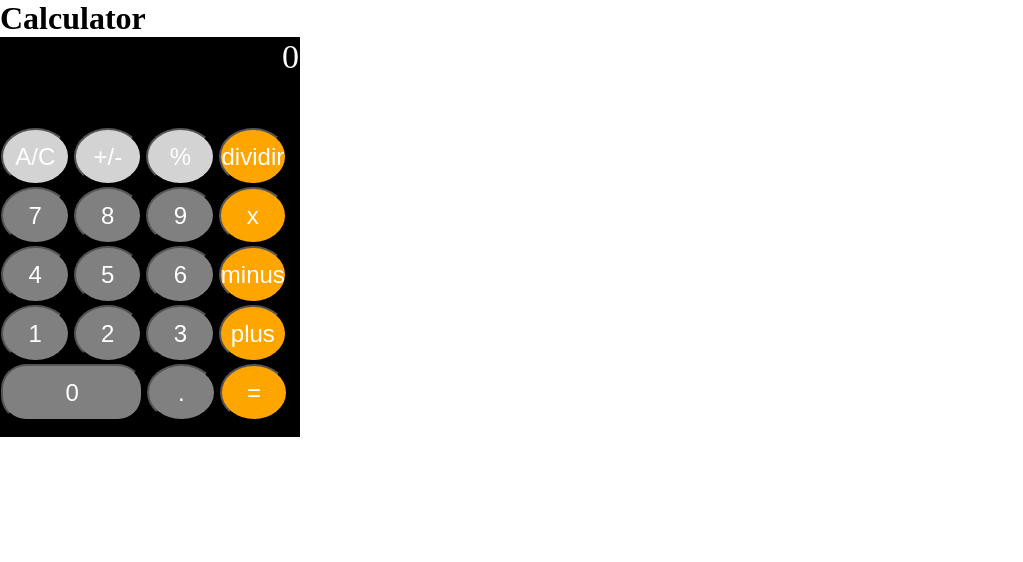
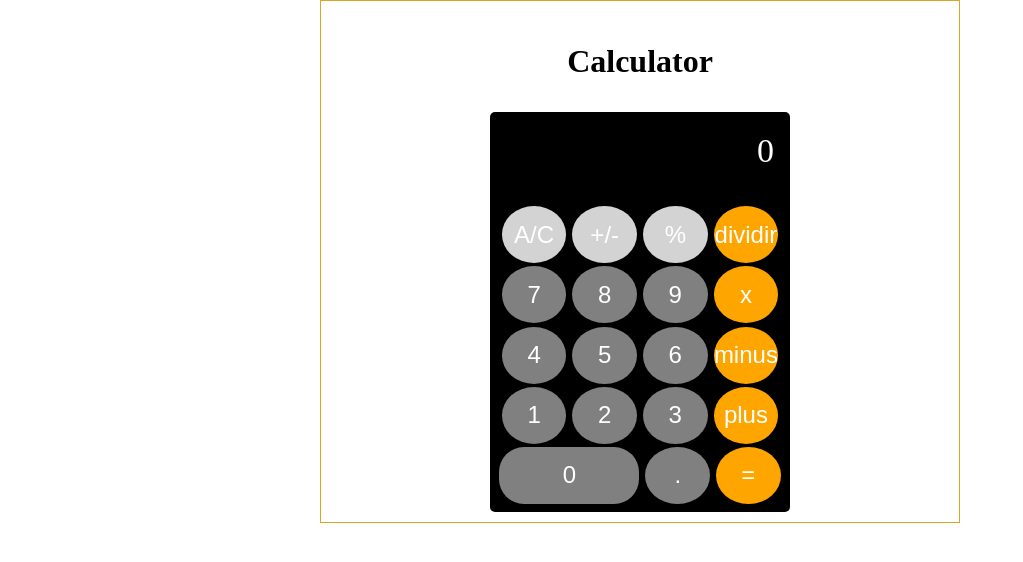
Before and after one commit to FranRojas/calculator, a plain HTML site: page index.html in a window 1280 px wide. Shown: the whole page, without its empty margins (0-1023 px from the left). Drawn offline with Linux system fonts and the light colour scheme.

Commit message:
Added JS file

```diff
--- a/index.html
+++ b/index.html
@@ -8,9 +8,10 @@
     <title>Calculator</title>
 </head>
 <body>
-    <div><h1>Calculator</h1></div>
+
+    <div class="wrapper">
+        <div class="title"><h1>Calculator</h1></div>
         <div class="container">
-
             <div class="display">0</div>
             <div class="btn-layout">
                 <div class="buttons column">
@@ -44,10 +45,8 @@
 
                 </div>
             </div>
-
-
-
-
         </div>
+    </div>
+    <script src="./script.js"></script>
 </body>
 </html>
--- /dev/null
+++ b/script.js
@@ -0,0 +1,24 @@
+let total = 0
+const display =  document.querySelector('.display');
+const show = ()=>{
+    console.log(btn)
+}
+
+const btn= document.querySelector('.btn').addEventListener('click',function(event){
+
+        console.log(event.target.innerText)})
+
+
+
+
+
+
+
+const addition = (a,b)=> {
+    total= a+b;
+    return display.textContent = total
+}
+const multiply = (a,b) => {
+    total = a * b;
+    return display.textContent = total
+}
--- a/style.css
+++ b/style.css
@@ -3,31 +3,46 @@
     padding: 0;
     box-sizing: border-box;
 }
+.wrapper{
+    margin: auto;
+    width: 50%;
+    padding: 10px;
+    border:solid 1px goldenrod;
+}
 .container{
-    border : solid 1px #000;
+    border-radius: 5px;;
     background-color: #000;
     width: 300px;
     height: 400px;
+    margin: auto;
+    margin-top: 2rem;
+}
+.title{
+    text-align: center;
+    margin-top: 2rem;
 }
 .display{
     color: #FFFFFF;
     text-align: right;
+    margin-right: 1rem;
+    padding-top: 20px;
     height: 90px;
     font-size: 34px;
-
 }
 .btn-layout{
     height: 300px;
+    text-align: center;
+
 }
 .btn {
     border-radius: 50%;
-    width: 23%;
+    width: 22%;
     height: 100%;
-    padding:0;
+    margin:1px;
     font-size: 1.5rem;
     background-color: grey;
     color: #FFFFFF;
-
+    border: none;
 }
 .calc-btn{
     background-color: orange;
@@ -36,8 +51,8 @@
     background-color: lightgrey;
 }
 .buttons{
+    margin: 0.2rem;
     height: 19%;
-    margin-bottom: 2px;
     border-style: none;
 }
 .double{
```
Lines whose indentation alone changed are shown as unchanged.
